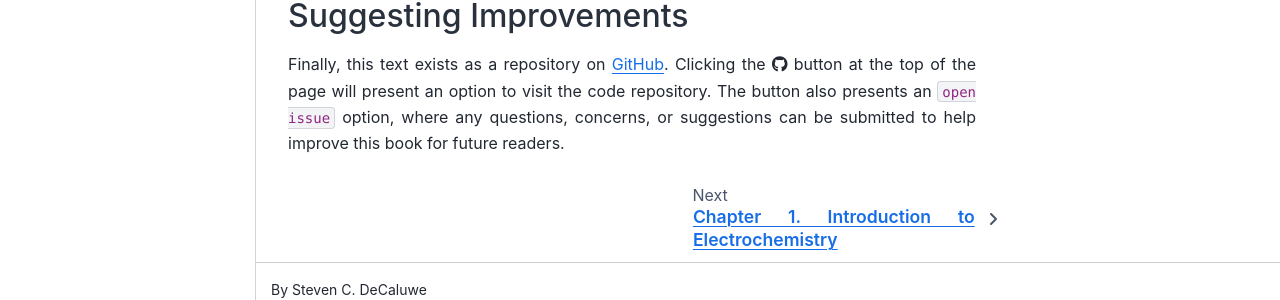
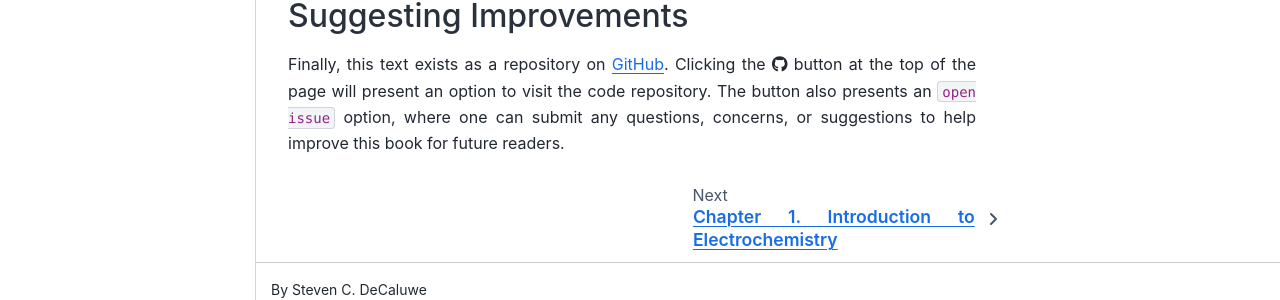
Before and after one commit to decaluwe/EchemSystemsEngineering, a Jupyter Book: the page built from intro.md, in a window 1280 px wide and 900 px high, scrolled down 2687 px. Shown: the part 560-860 px from the top of the window. Built offline with Jupyter Book 1.0.4 settings and Sphinx 7.4.7 and the Sphinx Book theme 1.1.4, drawn with Linux system fonts in a browser that asks for light colours; pages that are not in the unit, such as notebooks, are missing from menus.

Commit message:
Minor edits

```diff
--- a/intro.md
+++ b/intro.md
@@ -43,4 +43,4 @@ This text is built using the [JupyterBook](http://jupyterbook.org) platform, whi
 
 
 ## Suggesting Improvements
-Finally, this text exists as a repository on [GitHub](https://github.com).  Clicking the  {fab}`github` button at the top of the page will present an option to visit the code repository. The button also presents an `open issue` option, where any questions, concerns, or suggestions can be submitted to help improve this book for future readers.
+Finally, this text exists as a repository on [GitHub](https://github.com).  Clicking the  {fab}`github` button at the top of the page will present an option to visit the code repository. The button also presents an `open issue` option, where one can submit any questions, concerns, or suggestions to help improve this book for future readers.
```
Also changed, not shown: chapters/ch1-intro-to-electrochemistry/ch1-content.md (+1 -1 lines).
